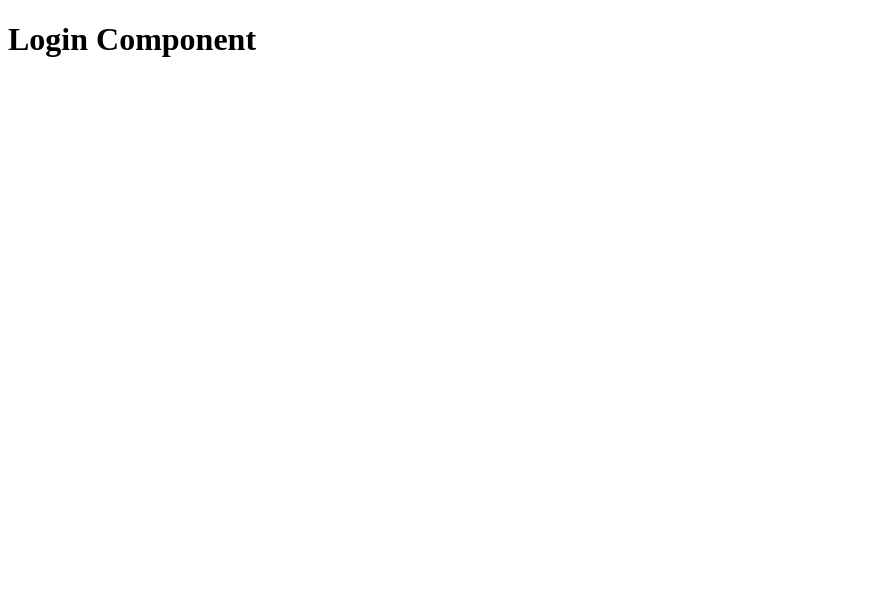
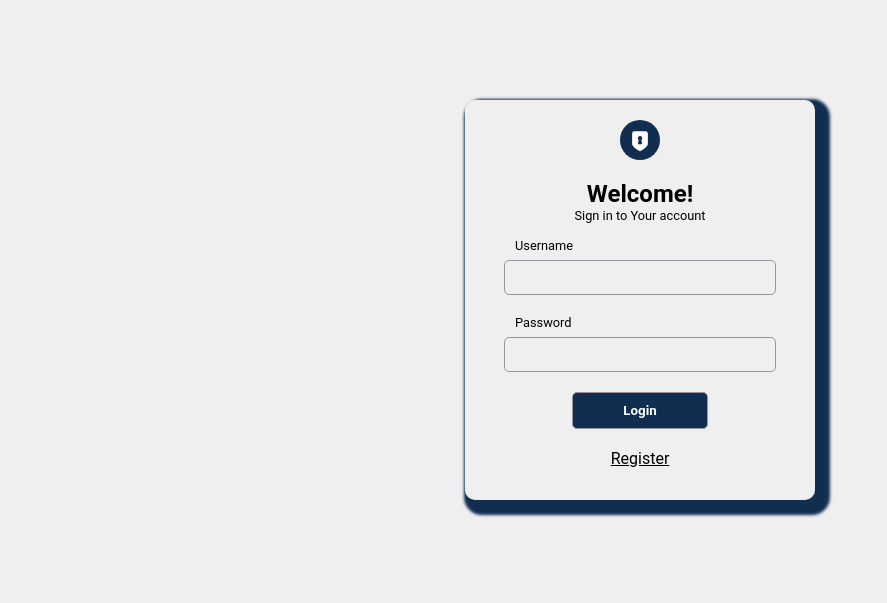
Before and after one commit to Nicolasmpc/login-component, a plain HTML site: page index.html in a window 1280 px wide. Shown: the whole page, without its empty margins (0-887 px from the left). Drawn offline with Linux system fonts and the light colour scheme.

Commit message:
login form finish

```diff
--- a/index.html
+++ b/index.html
@@ -1,12 +1,43 @@
 <!DOCTYPE html>
 <html lang="en">
+
 <head>
     <meta charset="UTF-8">
     <meta http-equiv="X-UA-Compatible" content="IE=edge">
     <meta name="viewport" content="width=device-width, initial-scale=1.0">
     <title>Login Component</title>
+
+    <link rel="stylesheet" href="style.css">
 </head>
+
 <body>
-    <h1>Login Component</h1>
+    <main class="container">
+        <div class="login">
+
+            <img src="img/login-svgrepo-com.svg" alt="Welcome">
+
+            <h1>Welcome!</h1>
+            <span>Sign in to Your account</span>
+
+            <label for="username">Username </label>
+            <input type="text" name="username" id="username">
+
+            <label for="password">Password </label>
+            <input type="password" name="password" id="password">
+
+            <button type="submit">Login</button>
+
+            <a href="javascript:register();">Register</a>
+
+        </div>
+
+        <div class="register">
+
+        </div>
+
+    </main>
+
+    <script src="main.js"></script>
 </body>
+
 </html>
--- a/main.js
+++ b/main.js
@@ -0,0 +1,3 @@
+function register() {
+    alert('register')
+}
--- a/style.css
+++ b/style.css
@@ -0,0 +1,97 @@
+* {
+    margin: 0;
+    padding: 0;
+
+    font-family: 'Roboto', sans-serif;
+
+    background-color: #efefef;
+}
+
+.container {
+    margin: 0 auto;
+
+    width: 1000px;
+    height: 600px;
+    overflow: hidden;
+
+    display: flex;
+    justify-content: center;
+    align-items: center;
+
+}
+
+.login {
+    width: 350px;
+    height: 400px;
+
+    flex-direction: column;
+    flex-wrap: wrap;
+
+    border-radius: 10px;
+
+    display: flex;
+    align-items: center;
+
+    box-shadow: 7px 7px 3px 8px #112E51;
+}
+
+.login img {
+    height: 40px;
+    width: 40px;
+
+    margin: 20px 0;
+}
+
+.login h1 {
+    font-size: 1.5rem;
+}
+
+.login span {
+    font-size: 0.8rem;
+    margin-bottom: 15px;
+}
+
+.login input {
+    border-radius: 5px;
+    border: 1px #97949e solid;
+
+    padding: 5px 10px;
+
+    margin-bottom: 20px;
+}
+
+.login label {
+    font-size: 0.8rem;
+}
+
+.login button {
+    padding: 10px 50px;
+
+    border: 1px #97949e solid;
+    border-radius: 5px;
+    cursor: pointer;
+
+    font-weight: bold;
+    color: white;
+
+    background-color: #112E51;
+}
+
+.login button:hover {
+    background-color: #2f5788;
+    transition: background-color 0.2s;
+}
+
+.login a {
+    color: black;
+    margin-top: 15px;
+    padding: 5px 20px;
+}
+
+.login input, label{
+    height: 1.4rem;
+    width: 250px;
+
+    margin-left: 25px;
+    margin-right: 25px;
+}
```
Also changed, not shown: img/login-svgrepo-com.svg (added).
